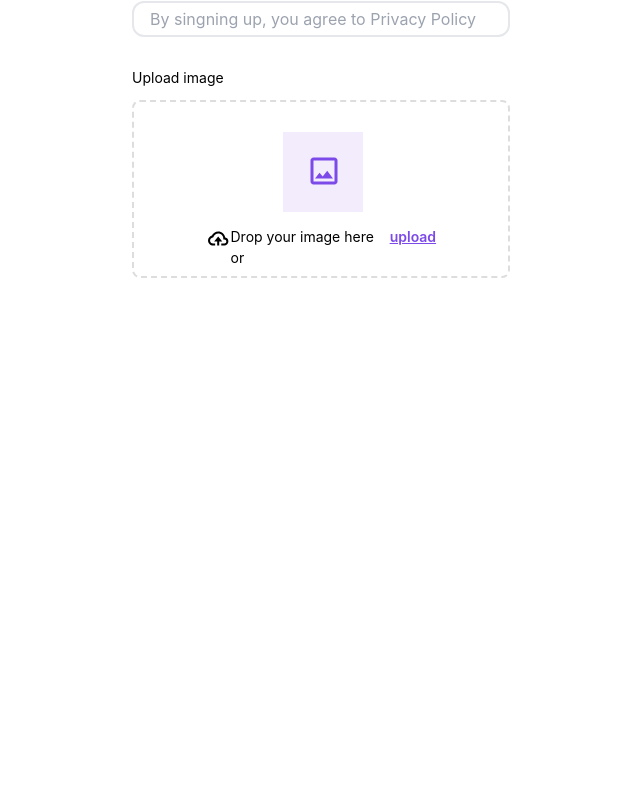
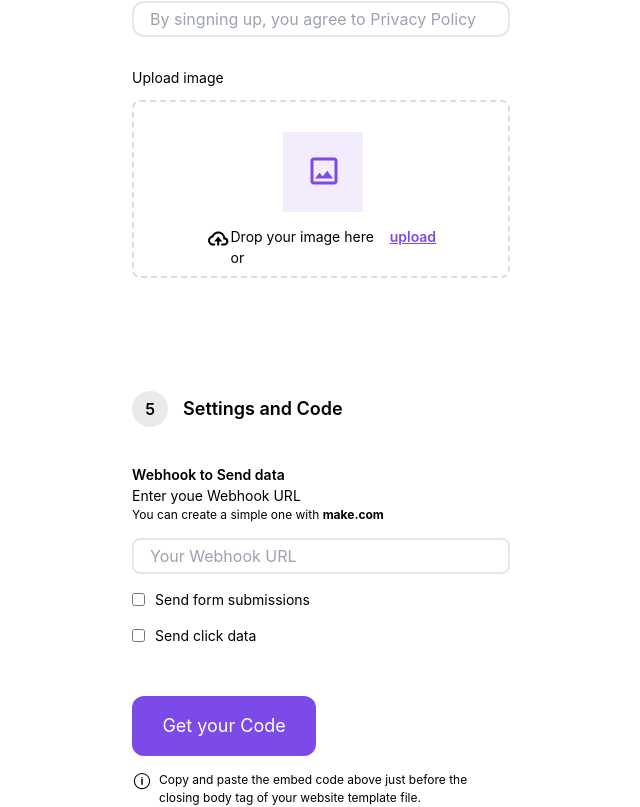
Before and after one commit to mertaytuggok/PopupSmartCase, a React (Create React App) app: page / in a window 1280 px wide. Shown: the part 3341-4148 px from the top of the page, without its empty margins (53-693 px from the left). Before the commit the page ends 3619 px from the top, so only its background shows below. Built offline with nearby package versions, Linux system fonts and the light colour scheme.

Commit message:
Setting and Code formed

```diff
--- /dev/null
+++ b/src/Components/ModalCardGenerator/SettingsandCode.js
@@ -0,0 +1,67 @@
+import React from 'react'
+import { IoIosInformationCircleOutline } from 'react-icons/io'
+
+const SettingsandCode = () => {
+    return (
+        <div>
+            <div className=' mt-[90px] flex flex-row '>
+                <div className='w-[36px] h-[36px] bg-[#EAEAEA] rounded-full'>
+                    <p className='mt-[6px] font-semibold text-[16px] text-black text-center justify-center '>
+                        5
+                    </p>
+                </div>
+                <p className='font-semibold w-[160px] h-[36px] text-[18px] leading-9 not-italic ml-[15px]' >
+                    Settings and Code
+                </p>
+            </div>
+
+            <p className=' w-[198px] h-[18px] font-semibold text-[14px] text-black mt-[30px] leading-9  '>
+                Webhook to Send data
+            </p>
+            <p className=' w-[171px] h-[14px] font-normal text-[14px] text-black mt-[15px] leading-3   '>
+                Enter youe Webhook URL
+            </p>
+            <p className=' w-[272px] h-[14px] font-normal text-[12px] text-black mt-[5px] leading-3   '>
+                You can  create a simple one with  <b>make.com</b>
+            </p>
+            <div className='grid grid-cols-1 ' >
+                <input
+                    type='name'
+                    placeholder='Your Webhook URL '
+                    className=' w-[378px] focus:border-[#7D4AEA]  hover:border-[#7D4AEA]  h-[36px]  mt-[15px]  p-4  rounded-[8px]  border-2  border-gray  bg-[#FFFFFF] '
+                />
+
+
+
+
+                <div className='flex flex-row mt-[15px]'>
+                    <input type="checkbox" className=' checked:bg-[#7D4AEA]' />
+                    <p className='ml-[10px] font-normal text-[14px] leanding-4 '>
+                        Send form submissions
+                    </p>
+                </div>
+                <div className='flex flex-row mt-[15px]'>
+                    <input type="checkbox" className=' checked:bg-[#7D4AEA]' />
+                    <p className='ml-[10px] font-normal text-[14px] leanding-4 '>
+                        Send click data
+                    </p>
+                </div>
+            </div>
+
+
+            <div className=' '>
+                <button className=' w-[184px] h-[60px] bg-[#7D4AEA] rounded-[12px] text-white text-[18px] mt-[50px] '>Get your Code</button>
+            </div>
+
+            <div className='flex flex-row mt-[15px]'>
+
+                    <IoIosInformationCircleOutline size={20} />
+                    <p className=' flex flex-row text-[12px] w-[331px] h-[32px] font-normal ml-[7px] '>
+                    Copy and paste the embed code above just before the closing  body tag of your website template file.
+                </p>
+            </div>
+        </div>
+    )
+}
+
+export default SettingsandCode
--- a/src/Screen/LandingPage/LandingPage.js
+++ b/src/Screen/LandingPage/LandingPage.js
@@ -5,6 +5,7 @@ import MainText from '../../Components/mainText/MainText'
 import Appearance from '../../Components/ModalCardGenerator/Appearance'
 import Content from '../../Components/ModalCardGenerator/Content'
 import ModalCardGenerator from '../../Components/ModalCardGenerator/ModalCardGenerator'
+import SettingsandCode from '../../Components/ModalCardGenerator/SettingsandCode'
 
 const LandingPage = () => {
     return (
@@ -27,6 +28,9 @@ const LandingPage = () => {
                 <div className='w-[100%] pt-[23px] pl-[14.46%] pr-[14.46%]'>
                     <Content/>
                 </div>
+                <div className='w-[100%] pt-[23px] pl-[14.46%] pr-[14.46%]'>
+                    <SettingsandCode/>
+                </div>
 
         </div>
     )
```
